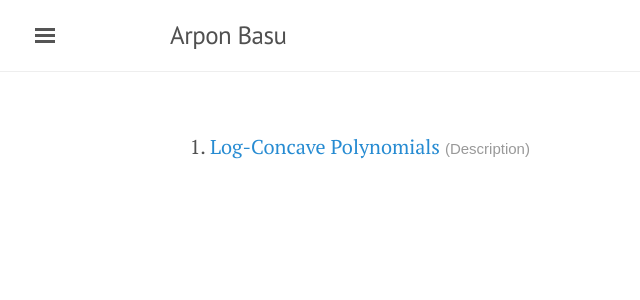
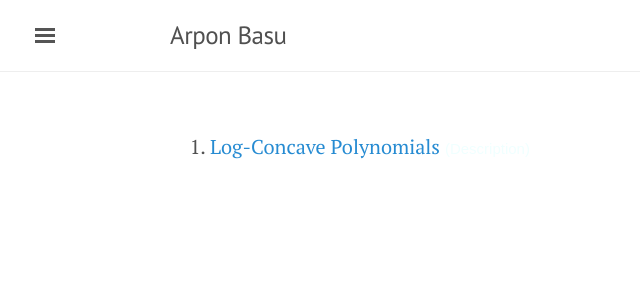
Before and after one commit to rugiarindam/rugiarindam.github.io, a Jekyll site: the page built from dummy6789.html, in a window 1280 px wide. Shown: the top 300 px of the page, without its empty margins (0-640 px from the left). Built offline with Jekyll 4.4.1, drawn with Linux system fonts in a browser that asks for light colours; nearby versions of some CDN libraries.

Commit message:
new feature

```diff
--- a/dummy6789.html
+++ b/dummy6789.html
@@ -4,7 +4,7 @@ title: Test
 ---
 
 <ol type="1">
-    <li> <a href="./Expository_Writings/log_concave_polynomials.pdf" target="_blank">Log-Concave Polynomials</a> <a href="#" onclick='myFunction("log-conc_desc")'><span style="font-family: sans-serif, 'Open Sans';color: #999;font-size: 15px;">(Description)</span></a><br>
+    <li> <a href="./Expository_Writings/log_concave_polynomials.pdf" target="_blank">Log-Concave Polynomials</a> <a href="#" onclick='myFunction("log-conc_desc")'><span style="font-family: sans-serif, 'Open Sans';color: #f0ffff;font-size: 15px;">(Description)</span></a><br>
     <div style="border-radius:15px;-webkit-border-radius:15px;-moz-border-radius:15px;width:100%;float:center;display:none;font-size:medium;background-color:#c2c2d6;margin-left:0;padding:10px;text-align:left;" id="log-conc_desc">
         Prepared an expository report on the technique of log-concave polynomials, especially as pioneered by <a href="https://homes.cs.washington.edu/~shayan/" target="_blank">Shayan Oveis Gharan</a>, <a href="https://nimaanari.com" target="_blank">Nima Anari</a>. Covered a proof of Mason's conjecture, and deterministic and randomized matroid base counting algorithms, including a proof of the Mihail-Vazirani conjecture.
     </div>
```
